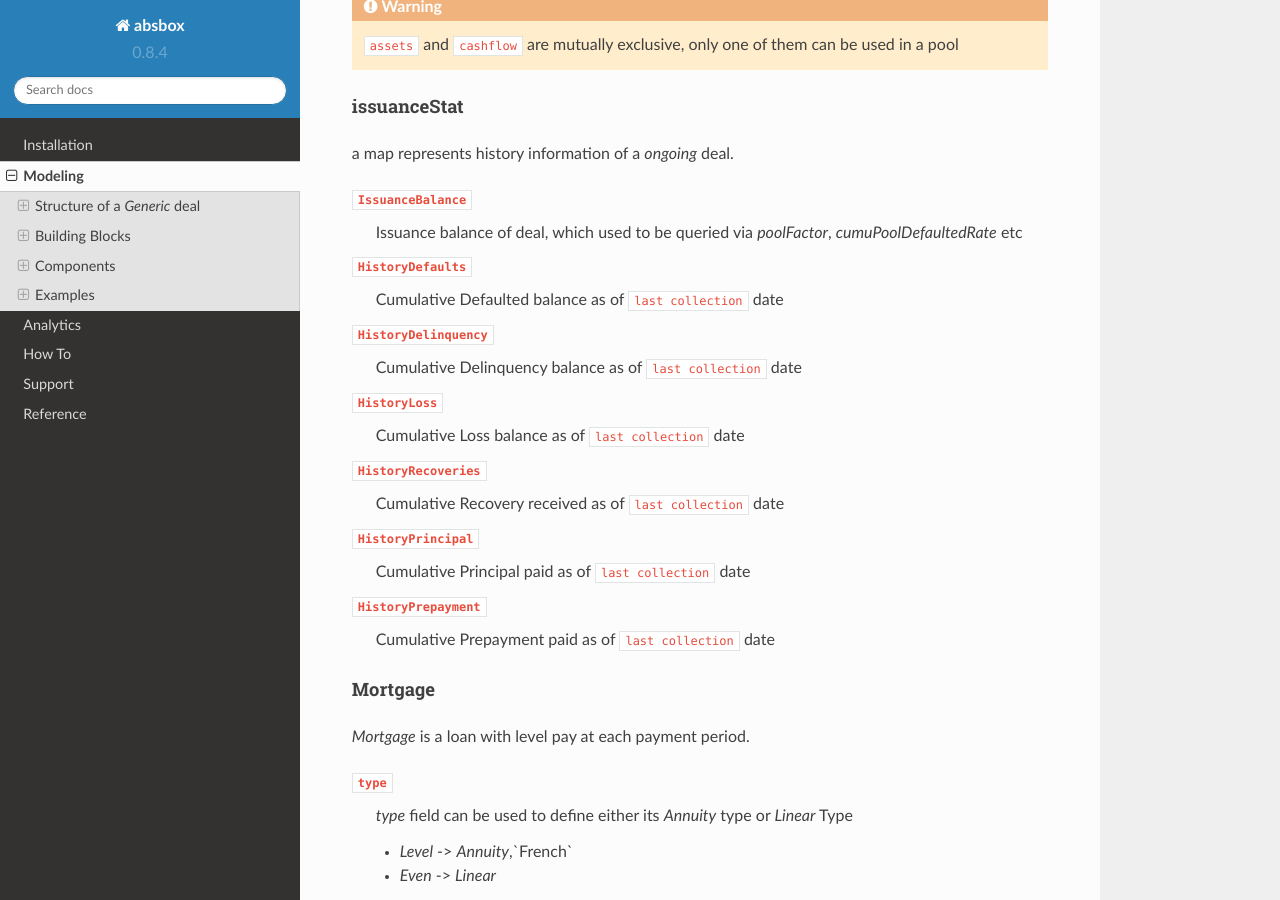
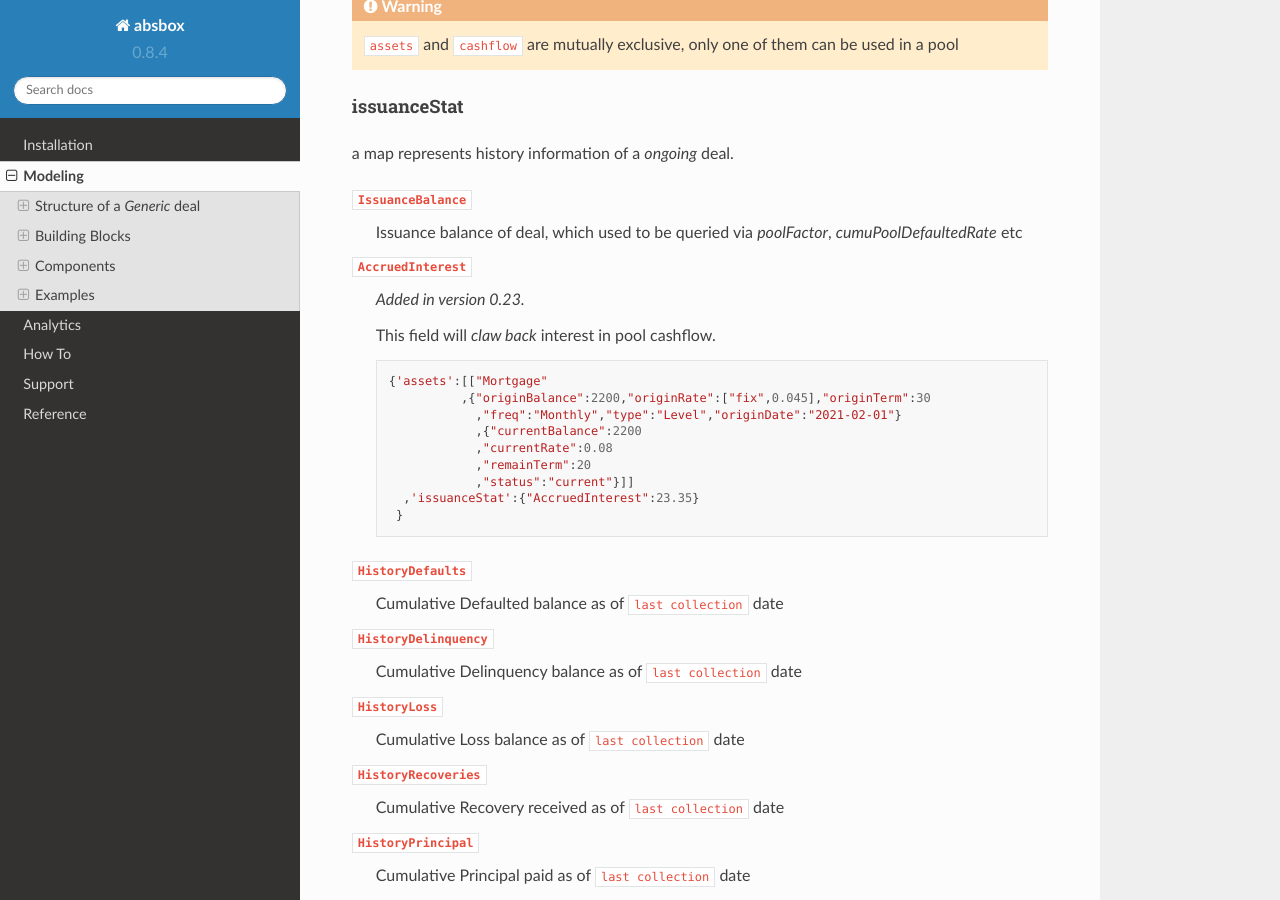
Before and after one commit to yellowbean/absbox-doc, a Sphinx documentation site: the page built from docs/source/modeling.rst, in a window 1280 px wide and 900 px high, scrolled down 16306 px. Built offline with Sphinx 7.4.7 and the Read the Docs theme 2.0.0, drawn with Linux system fonts in a browser that asks for light colours; some of the changed text lies outside the part shown.

Commit message:
add accrued int

```diff
--- a/docs/source/modeling.rst
+++ b/docs/source/modeling.rst
@@ -746,6 +746,24 @@ a map represents history information of a `ongoing` deal.
 
 ``IssuanceBalance``
   Issuance balance of deal, which used to be queried via `poolFactor`, `cumuPoolDefaultedRate` etc
+
+``AccruedInterest``
+  .. versionadded:: 0.23
+
+  This field will `claw back` interest in pool cashflow.
+
+  .. code-block:: python
+
+    {'assets':[["Mortgage"
+              ,{"originBalance":2200,"originRate":["fix",0.045],"originTerm":30
+                ,"freq":"Monthly","type":"Level","originDate":"2021-02-01"}
+                ,{"currentBalance":2200
+                ,"currentRate":0.08
+                ,"remainTerm":20
+                ,"status":"current"}]]
+      ,'issuanceStat':{"AccruedInterest":23.35}
+     }
+
 
 ``HistoryDefaults``
   Cumulative Defaulted balance as of ``last collection`` date
```
